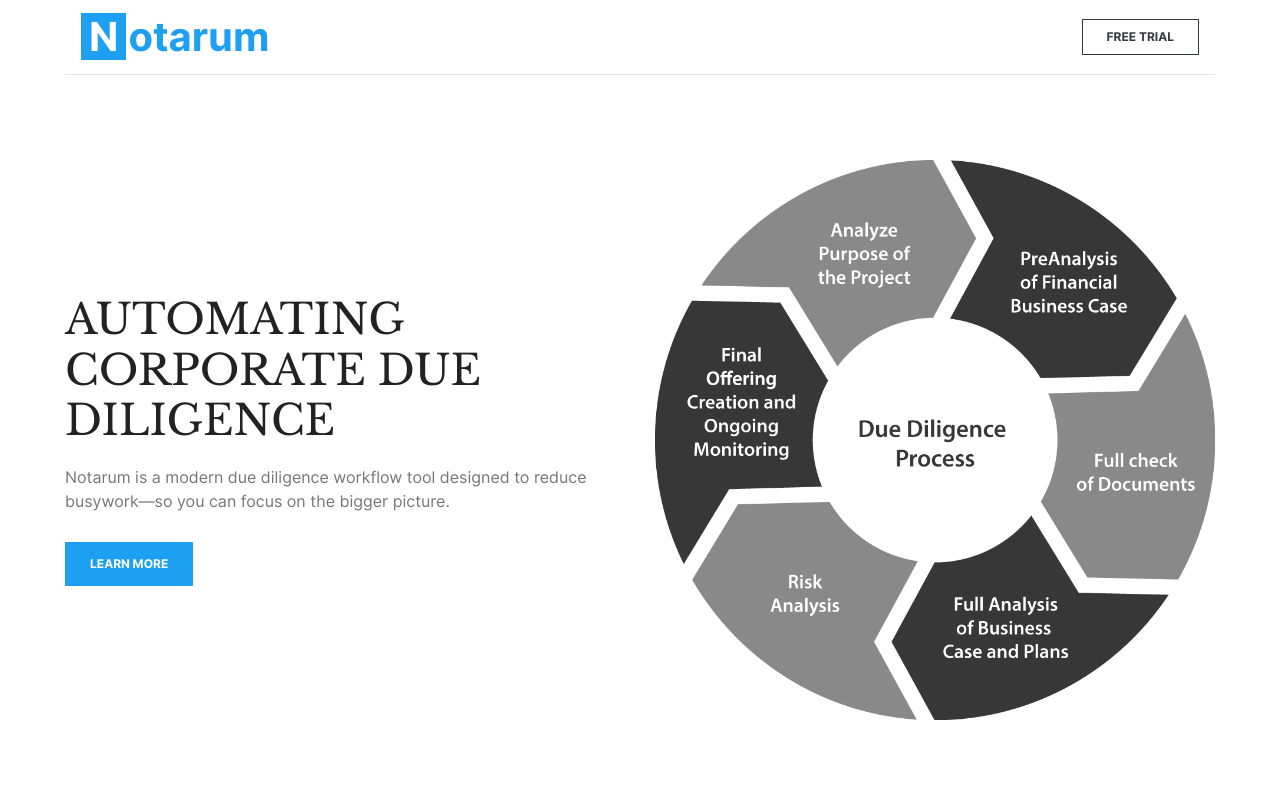
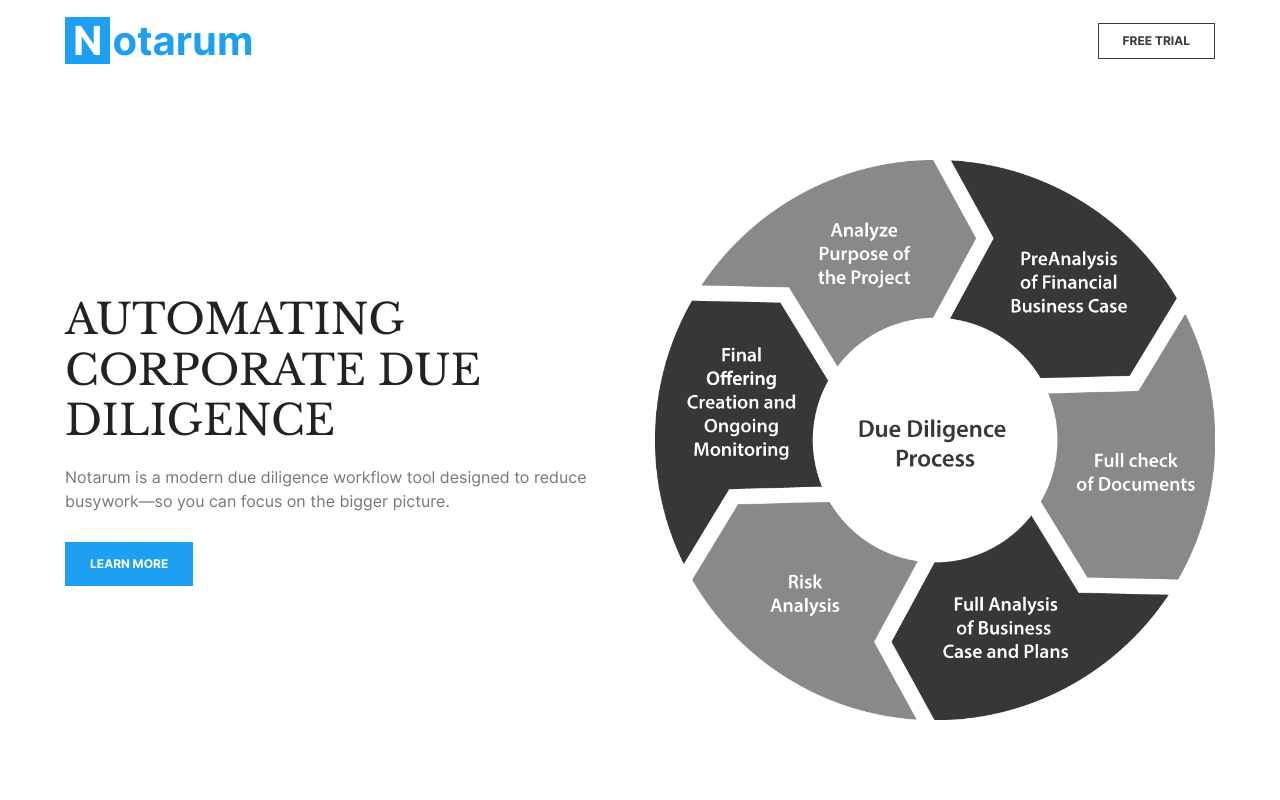
Before and after one commit to maianhkhadev/notarum-001, a React app: page / in a window 1280 px wide. Shown: the top 800 px of the page. Built offline with nearby package versions, Linux system fonts and the light colour scheme.

Commit message:
remove border on header

```diff
--- a/src/assets/scss/layouts/_default.scss
+++ b/src/assets/scss/layouts/_default.scss
@@ -6,12 +6,11 @@
     left: 0;
     width: 100%;
     height: auto;
-    transition: all 0.25s ease-in;
+    transition: all 0.125s ease-in;
     z-index: 5000;
 
     .navbar {
-      border-bottom: 1px solid rgba(0, 0, 0, 0.1);
-      padding: 0.75rem 1rem;
+      padding: 1rem 0;
 
       .navbar-brand {
         color: #1ea0f2;
@@ -41,10 +40,6 @@
     &.scrolled {
       background-color: #ffffff;
       box-shadow: 0 0.5rem 1rem rgba(#000000, 0.05);
-
-      .navbar {
-        border-bottom: none;
-      }
     }
   }
 
```
